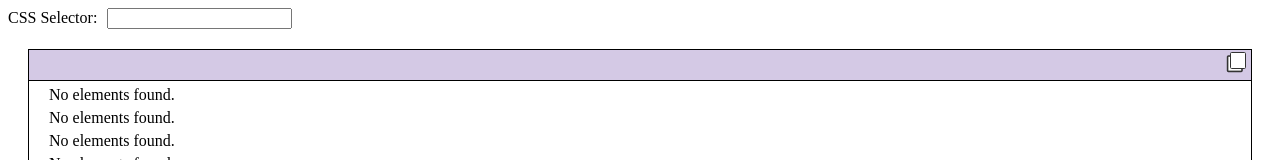
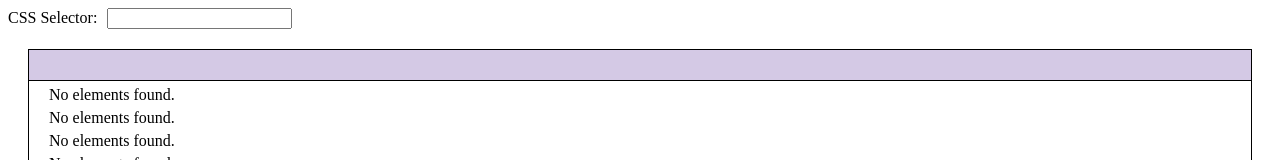
Before and after one commit to koba-masa/scraper, a React (Vite) app: page / in a window 1280 px wide. Shown: the top 160 px of the page. Built offline with nearby package versions, Linux system fonts and the light colour scheme.

Commit message:
Revert "feat: コピー機能を追加する"
This reverts commit 24e39a35570dee8684356fe76cb02adbadbf022a.

```diff
--- a/src/components/css_selector.scss
+++ b/src/components/css_selector.scss
@@ -26,30 +26,3 @@
         }
     }
 }
-
-.buttonArea {
-    margin-right: 5px;
-    text-align: right;
-}
-
-.copyButton {
-    display: inline-block;
-    vertical-align: middle;
-    color: #333;
-    line-height: 1;
-    width: 0.9em;
-    height: 0.9em;
-    border: 0.1em solid currentColor;
-    border-radius: 0.1em;
-    box-sizing: content-box;
-    position: relative;
-    box-shadow: -0.2em 0.2em 0 -0.1em #fff, -0.2em 0.2em 0 0 currentColor;
-}
-
-.clicked {
-    background: #000;
-}
-
-.unclicked {
-    background: #fff;
-}
--- a/src/components/css_selector.tsx
+++ b/src/components/css_selector.tsx
@@ -40,12 +40,11 @@ export default function CssSelector() {
 
   const [inputValue, setInputValue] = useState("");
   const [results, setResults] = useState<Array<string>>(noElementsFoundMessage);
-  const [isClicked, setIsClicked] = useState(false);
 
   const handleInputChange = (event: React.ChangeEvent<HTMLInputElement>) => {
+
     const cssSelector = event.target.value;
     setInputValue(cssSelector);
-    setIsClicked(false);
 
     if (!cssSelector) {
       return;
@@ -69,12 +68,6 @@ export default function CssSelector() {
     });
   };
 
-  const copy = async() => {
-    const copyText = results.join("\n");
-    await navigator.clipboard.writeText(copyText);
-    setIsClicked(true);
-  }
-
   return (
     <section className="cssSelector">
       <div className="input">
@@ -88,9 +81,6 @@ export default function CssSelector() {
       </div>
       <div className="results">
         <div className="head">
-          <div className="buttonArea">
-            <div className={ isClicked ? 'copyButton clicked' : 'copyButton unclicked' } onClick={copy}></div>
-          </div>
         </div>
         <div className="body">
           {
```
